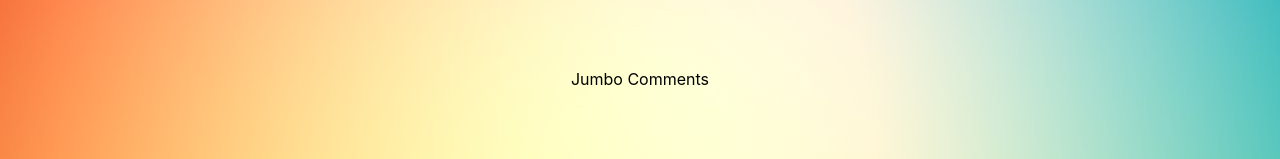
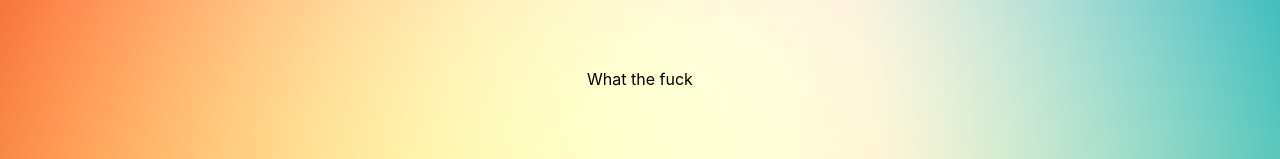
Before and after one commit to SeongJinJeong/PlayNight, a React (Create React App) app in the folder client/: page / in a window 1280 px wide. Shown: the part 424-583 px from the top of the page. Built offline with nearby package versions, Linux system fonts and the light colour scheme.

Commit message:
Props 로 데이터 전달

```diff
--- a/client/src/Components/Jumbo.js
+++ b/client/src/Components/Jumbo.js
@@ -19,7 +19,7 @@ function Jumbo(props) {
         // boxSizing: "inherit",
       }}
     >
-      <JumboContents />
+      <JumboContents content={props.content} />
     </div>
   );
 }
--- a/client/src/ui/Contents.js
+++ b/client/src/ui/Contents.js
@@ -16,7 +16,7 @@ function Contents(props) {
         marginTop: document.getElementsByClassName("Header")[0].offsetHeight,
       }}
     >
-      <Jumbo path={"./Images/JumboBg.jpg"} />
+      <Jumbo path={"./Images/JumboBg.jpg"} content={"What the fuck"} />
     </div>
   );
 }
```
